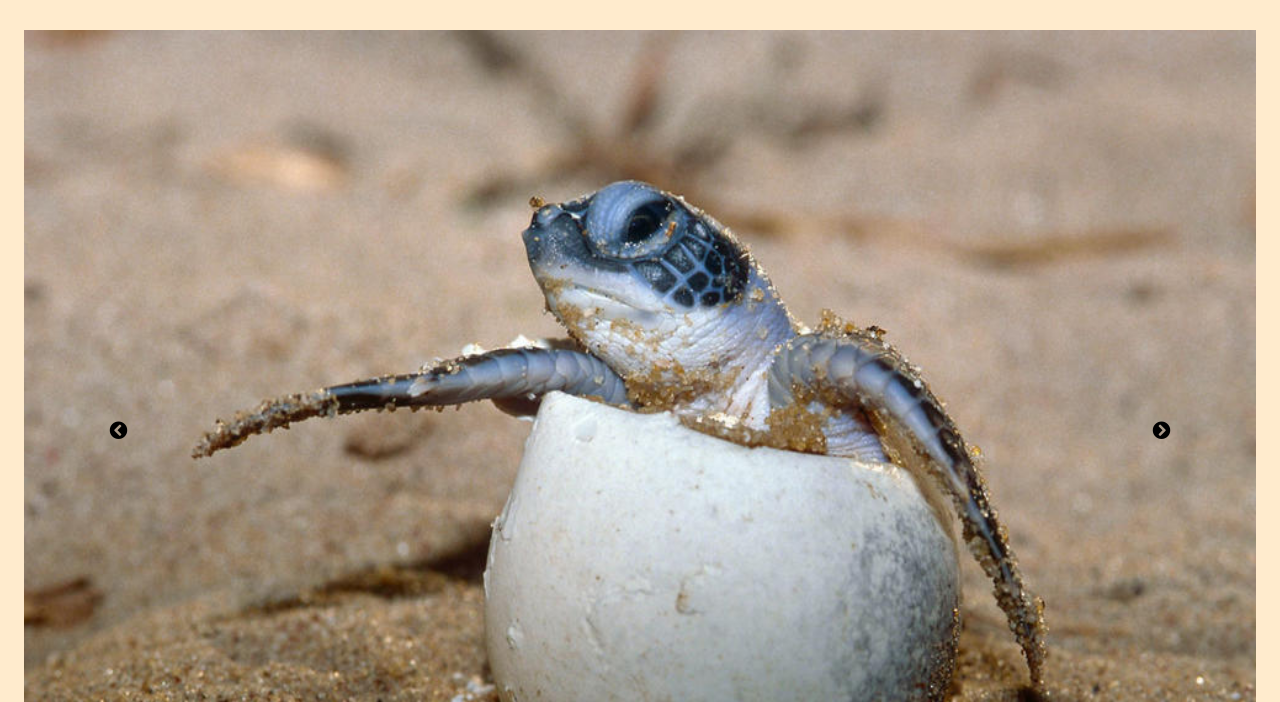
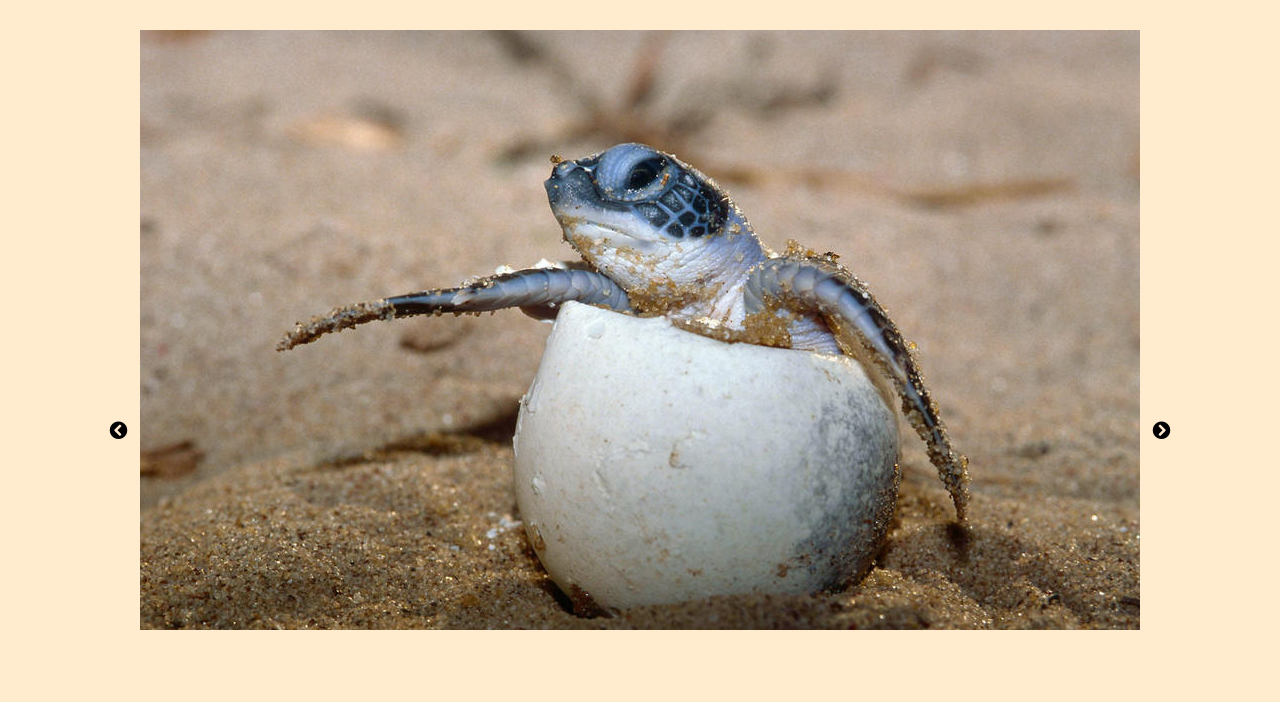
Before and after one commit to GUnzner/savetheturtles, a plain HTML site: page index.html in a window 1280 px wide. Shown: the part 498-1200 px from the top of the page. Drawn offline with nearby package versions, Linux system fonts and the light colour scheme.

Commit message:
fix image height

```diff
--- a/style.css
+++ b/style.css
@@ -318,7 +318,7 @@ html, body{
 
 .slide > img {
     display: block;
-    height: 100vh;
+    max-height: 100%;
     max-width: 100%;
     object-position: center;
     margin-left: auto;
```
